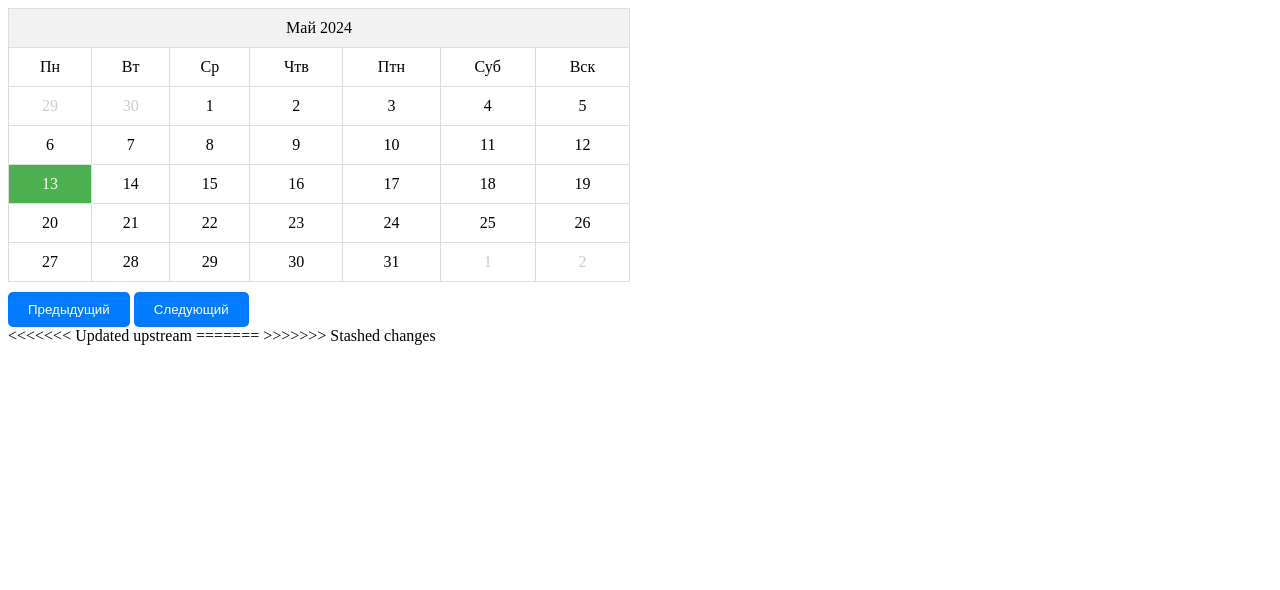
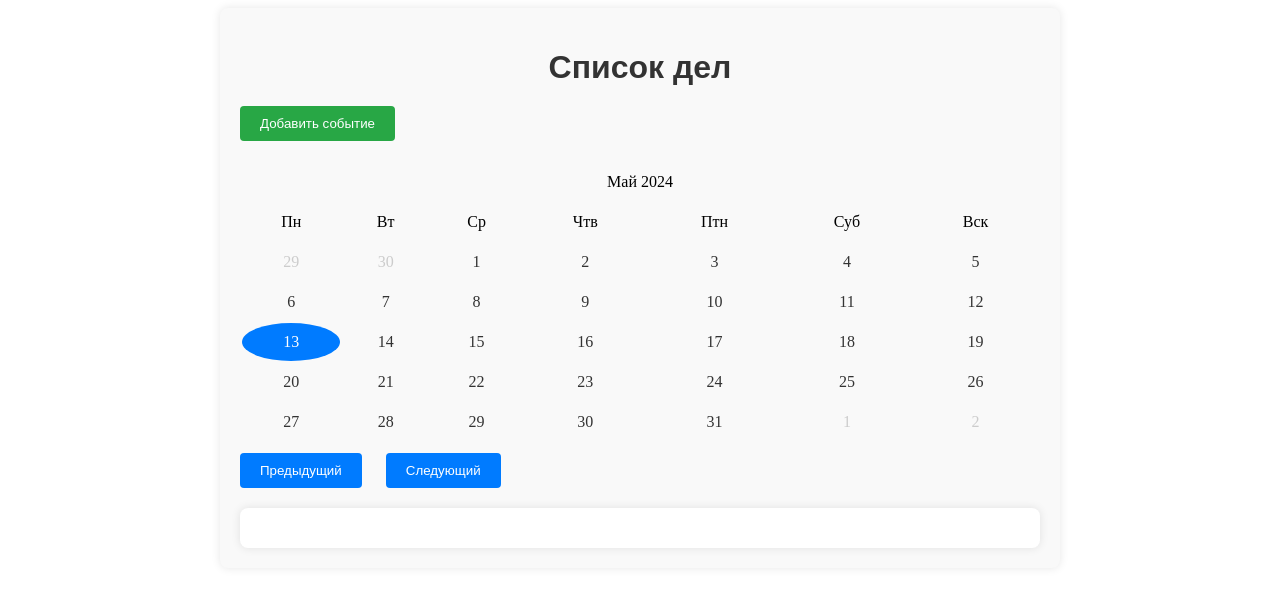
Before and after one commit to IvanTarasiuk/ToDoList, a plain HTML site: page index.html in a window 1280 px wide. Drawn offline with Linux system fonts and the light colour scheme.

Commit message:
добавление событий и отслеживание событий, localStorage, стили
Добавь кнопку добавления события, добавь возможность пользователю вводить информацию о событии, сделай кнопки календаря кликабельными, добавь localStorage, добавь возможность просматривать запланированные  события

```diff
--- a/app.css
+++ b/app.css
@@ -1,60 +1,74 @@
-/* Styles for the calendar */
+/* Стили для основного контейнера */
+.container {
+    max-width: 800px;
+    margin: 0 auto;
+    padding: 20px;
+    background-color: #f9f9f9;
+    border-radius: 8px;
+    box-shadow: 0 0 10px rgba(0, 0, 0, 0.1);
+}
+
+/* Стили для календаря */
+#calendarContainer {
+    margin-bottom: 20px;
+}
+
+#divCal {
+    margin-bottom: 10px;
+}
+
+/* Стили для кнопок "Предыдущий" и "Следующий" */
+button {
+    background-color: #007bff;
+    color: #fff;
+    border: none;
+    border-radius: 4px;
+    padding: 10px 20px;
+    cursor: pointer;
+    transition: background-color 0.3s ease;
+}
+
+button:hover {
+    background-color: #0056b3;
+}
+
+/* Дополнительные стили для кнопок */
+#btnPrev {
+    margin-right: 10px;
+}
+
+#btnNext {
+    margin-left: 10px;
+}
+
+/* Стили для таблицы календаря */
 table {
     width: 100%;
-    border-collapse: collapse;
-}
-
-th, td {
-    padding: 10px;
-    text-align: center;
-}
-
-thead {
-    background-color: #f2f2f2;
 }
 
 td {
-    border: 1px solid #ddd;
+    text-align: center;
+    padding: 10px 0;
 }
 
 .today {
-    background-color: #4CAF50;
-    color: white;
+    background-color: #007bff;
+    color: #fff;
+    border-radius: 50%;
 }
 
 .normal {
-    background-color: white;
+    color: #333;
 }
 
 .not-current {
     color: #ccc;
 }
 
-#btnPrev, #btnNext {
-    margin-top: 10px;
-    padding: 10px 20px;
-    background-color: #007bff;
-    color: #fff;
-    border: none;
-    border-radius: 5px;
-    cursor: pointer;
+/* Стили для событий */
+#eventsContainer {
+    background-color: #fff;
+    padding: 20px;
+    border-radius: 8px;
+    box-shadow: 0 0 10px rgba(0, 0, 0, 0.1);
 }
-
-#btnPrev:hover, #btnNext:hover {
-    background-color: #0056b3;
-}
-
-.container {
-    display: flex;
-}
-
-/* Styles for the calendar */
-#calendarContainer {
-    flex: 1;
-    padding-right: 20px; /* Adjust spacing between calendar and events */
-}
-
-/* Styles for the events */
-#eventsContainer {
-    flex: 1;
-}
--- a/app.js
+++ b/app.js
@@ -108,7 +108,7 @@ Cal.prototype.showMonth = function(y, m) {
     if (chkY == this.currYear && chkM == this.currMonth && i == this.currDay) {
       html += '<td class="today">' + i + '</td>';
     } else {
-      html += '<td class="normal">' + i + '</td>';
+      html += '<td class="normal" onclick="viewEvents(' + i + ', ' + m + ', ' + y + ')">' + i + '</td>';
     }
     // Close the row on Sunday
     if ( dow == 0 ) {
@@ -148,7 +148,90 @@ window.onload = function() {
     c.previousMonth();
   };
 }
+
 // Get element by id
 function getId(id) {
   return document.getElementById(id);
 }
+
+// Function to view events for a specific date
+function viewEvents(day, month, year) {
+  var eventsForDate = getEventsForDate(day, month, year);
+  var eventsContainer = document.getElementById('eventsContainer');
+
+  // Clear the events container
+  eventsContainer.innerHTML = '';
+
+  // Display events for the selected date
+  if (eventsForDate.length > 0) {
+    eventsForDate.forEach(function(event) {
+      var eventInfo = document.createElement('p');
+      eventInfo.textContent = event.description + ' (' + event.time + ')';
+      eventsContainer.appendChild(eventInfo);
+    });
+  } else {
+    var noEventsInfo = document.createElement('p');
+    noEventsInfo.textContent = 'Событий не запланировано';
+    eventsContainer.appendChild(noEventsInfo);
+  }
+}
+
+// Function to get events for a specific date
+function getEventsForDate(day, month, year) {
+  var events = JSON.parse(localStorage.getItem('events')) || [];
+  return events.filter(function(event) {
+    var eventDateParts = event.date.split('.');
+    return parseInt(eventDateParts[0]) === day &&
+           parseInt(eventDateParts[1]) === month + 1 &&
+           parseInt(eventDateParts[2]) === year;
+  });
+}
+
+// Show the add event menu
+function showAddEventMenu() {
+    var eventDate = prompt("Введите дату события в формате ДД.ММ.ГГГГ:", getCurrentDate());
+    var eventTime = prompt("Введите время события в формате ЧЧ:ММ:", getCurrentTime());
+    var eventImportance = prompt("Введите важность события (низкая, средняя, высокая):", "средняя");
+    var eventDescription = prompt("Введите описание события:", "");
+
+    // Create an object to represent the event
+    var event = {
+        date: eventDate,
+        time: eventTime,
+        importance: eventImportance,
+        description: eventDescription
+    };
+
+    // Save the event to localStorage
+    saveEvent(event);
+
+    // Implement functionality to handle the input values
+    console.log("Дата события:", eventDate);
+    console.log("Время события:", eventTime);
+    console.log("Важность события:", eventImportance);
+    console.log("Описание события:", eventDescription);
+}
+
+// Function to save event to localStorage
+function saveEvent(event) {
+    var events = JSON.parse(localStorage.getItem('events')) || [];
+    events.push(event);
+    localStorage.setItem('events', JSON.stringify(events));
+}
+
+// Function to get the current date in DD.MM.YYYY format
+function getCurrentDate() {
+    var today = new Date();
+    var dd = String(today.getDate()).padStart(2, '0');
+    var mm = String(today.getMonth() + 1).padStart(2, '0'); // January is 0!
+    var yyyy = today.getFullYear();
+    return dd + '.' + mm + '.' + yyyy;
+}
+
+// Function to get the current time in HH:MM format
+function getCurrentTime() {
+    var today = new Date();
+    var hh = String(today.getHours()).padStart(2, '0');
+    var mm = String(today.getMinutes()).padStart(2, '0');
+    return hh + ':' + mm;
+}
--- a/index.html
+++ b/index.html
@@ -1,27 +1,49 @@
 <!DOCTYPE html>
-<html lang="en">
+<html lang="rus">
 <head>
     <meta charset="UTF-8">
     <meta name="viewport" content="width=device-width, initial-scale=1.0">
-    <title>ToDo List</title>
+    <title>Список дел</title>
     <link rel="stylesheet" href="app.css">
+    <style>
+        /* Дополнительные стили для заголовка */
+        h1 {
+            text-align: center;
+            margin-bottom: 20px;
+            color: #333;
+            font-family: Arial, sans-serif;
+        }
+
+        /* Стили для кнопки "Добавить событие" */
+        #addEventButton {
+            background-color: #28a745;
+            color: #fff;
+            border: none;
+            border-radius: 4px;
+            padding: 10px 20px;
+            cursor: pointer;
+            transition: background-color 0.3s ease;
+            margin-bottom: 20px;
+        }
+
+        #addEventButton:hover {
+            background-color: #218838;
+        }
+    </style>
 </head>
 <body>
     <div class="container">
+        <h1>Список дел</h1> <!-- Добавленный заголовок -->
+        <button id="addEventButton" onclick="showAddEventMenu()">Добавить событие</button> <!-- Кнопка "Добавить событие" -->
         <div id="calendarContainer">
             <div id="divCal"></div>
             <button id="btnPrev">Предыдущий</button>
             <button id="btnNext">Следующий</button>
         </div>
         <div id="eventsContainer">
-            <!-- Content for events -->
+            <!-- Сюда будет добавляться информация о событиях -->
         </div>
     </div>
     <script src="app.js"></script>
 </body>
-<<<<<<< Updated upstream
 </html>
-=======
-</html>
-
->>>>>>> Stashed changes
```
